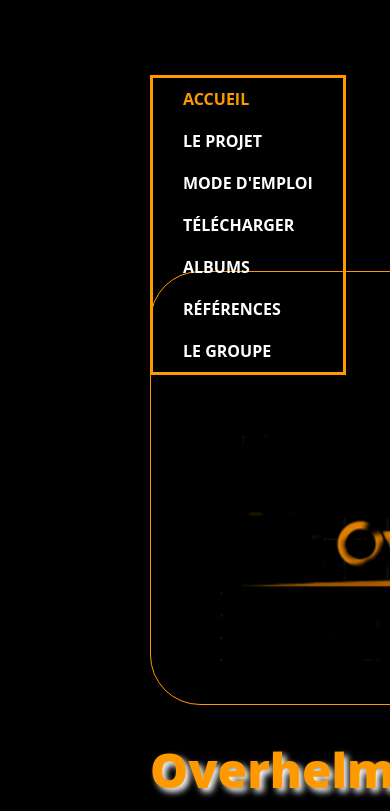
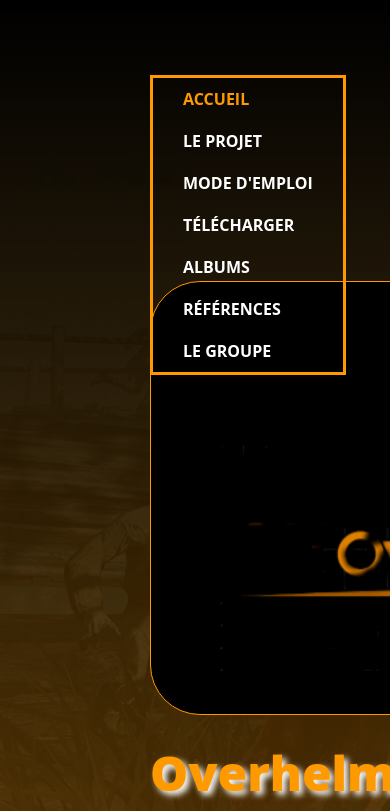
Before and after one commit to AlnyfoL/AlnyfoL.github.io, a plain HTML site: page index.html in a window 390 px wide. Shown: the top 811 px of the page. Drawn offline with Linux system fonts and the light colour scheme.

Commit message:
background

```diff
--- a/css/acceuilCSS.css
+++ b/css/acceuilCSS.css
@@ -12,11 +12,12 @@ body
 
 section
 {
+	background-image: linear-gradient(rgb(0, 0, 0), rgba(174, 107, 6, 0.785)),
+                  url("../img/zo.jpg");
 	position: relative;
 	widows: 100%;
 	min-height: 100vh;
 	display: flex;
-	background: #000;
 	justify-content: space-between;
 	align-items: center;
 
@@ -28,8 +29,8 @@ section .imgBx
 	margin-left: auto;
 	margin-right: auto;
 	width: 800px;
-	margin-top: 10%;
-	margin-bottom: 5%;
+	margin-top: 4%;
+	margin-bottom: 2%;
 	position: relative;
 	border: 1px #ff9900 solid;
 	border-radius: 50px;
@@ -164,7 +165,7 @@ section a{
 		align-items: flex-start;
 	}
 	section .imgBx {
-		margin-top: 90%;
+		margin-top: 95%;
 	}
 	section ul li a, section ul li:hover a{
 		padding: 10px 0px;
```
